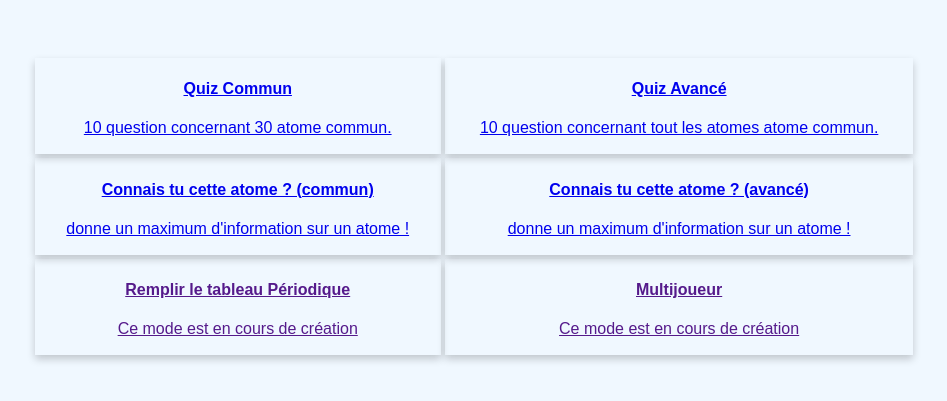
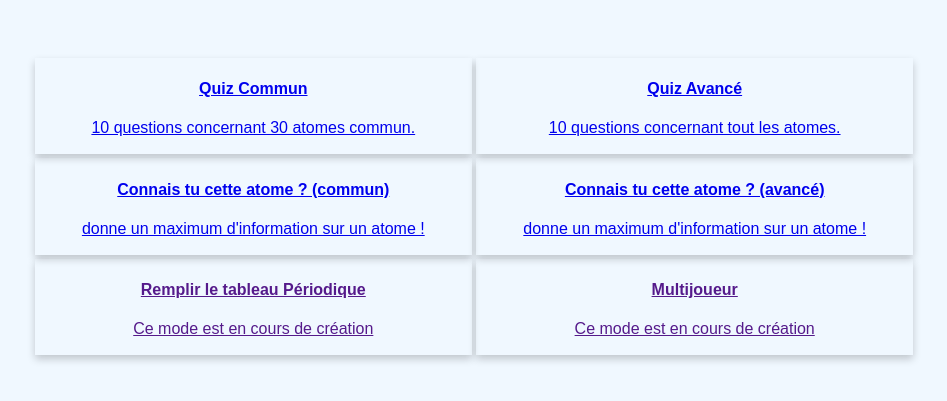
Before and after one commit to operfield/Ludication, a website: page menu.html in a window 1280 px wide. Shown: the part 123-524 px from the top of the page, without its empty margins (166-1113 px from the left). Drawn offline with Linux system fonts and the light colour scheme.

Commit message:
Update menu.html

```diff
--- a/menu.html
+++ b/menu.html
@@ -18,7 +18,7 @@
             <div class="card">
                 <div class="container">
                   <h4><b>Quiz Commun</b></h4>
-                  <p>10 question concernant 30 atome commun.</p>
+                  <p>10 questions concernant 30 atomes commun.</p>
                 </div>
               </div>
             </td></a>
@@ -26,7 +26,7 @@
                 <div class="card">
                     <div class="container">
                       <h4><b>Quiz Avancé</b></h4>
-                      <p>10 question concernant tout les atomes atome commun.</p>
+                      <p>10 questions concernant tout les atomes.</p>
                     </div>
                   </div></a>
                 </td>
```
